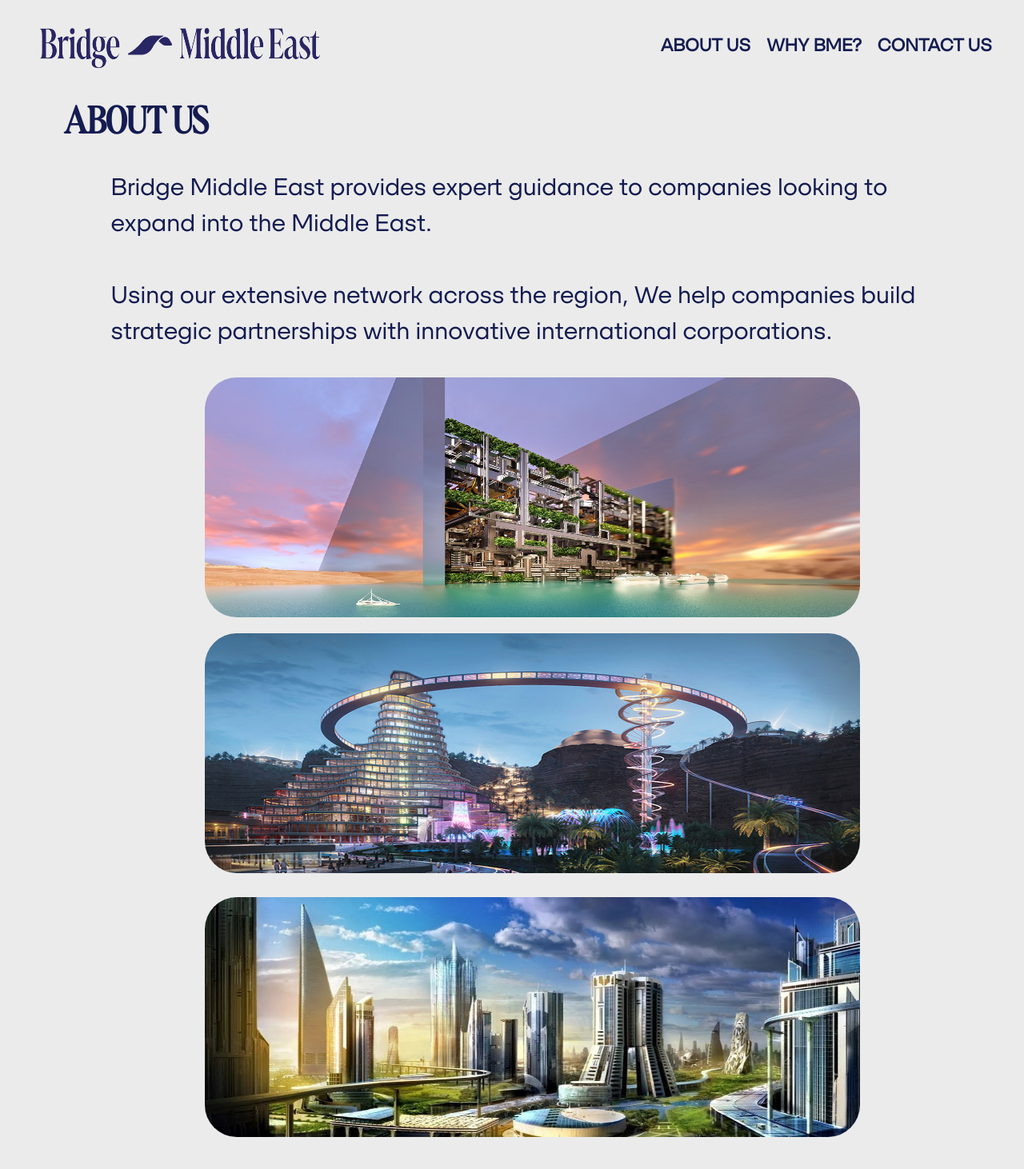
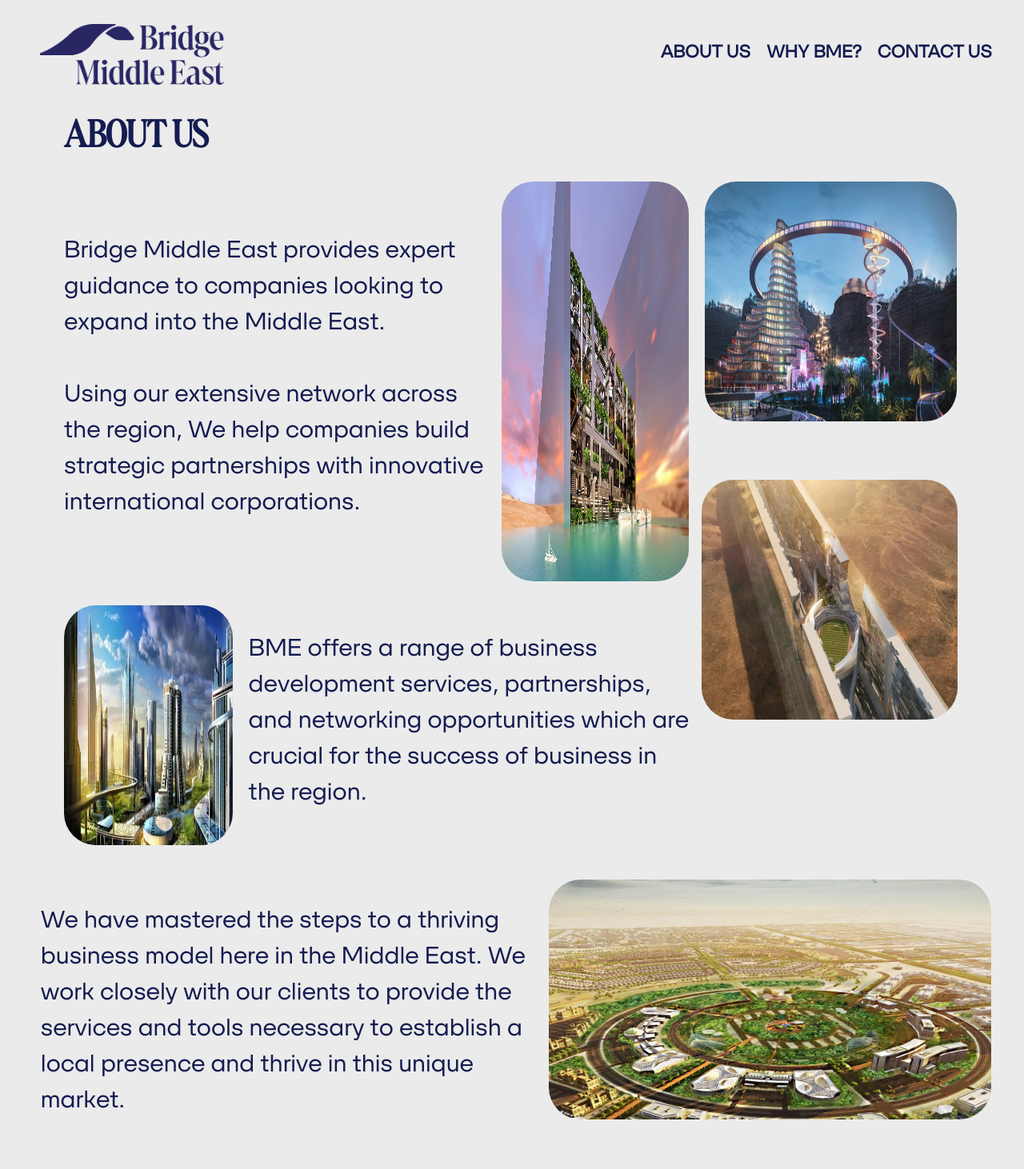
Before and after one commit to ihabawad18/BME, a React (Create React App) app: page /about-us in a window 1280 px wide. Shown: the top 1462 px of the page at 80% size. Built offline with nearby package versions, Linux system fonts and the light colour scheme.

Commit message:
making final changes

```diff
--- a/src/components/Footer.js
+++ b/src/components/Footer.js
@@ -1,5 +1,5 @@
 import React from "react";
-import Logo from "../images/white-logo-02.png";
+import Logo from "../images/white-logo-03.png";
 import { Link } from "react-router-dom";
 const Footer = () => {
   return (
--- a/src/components/Layout.js
+++ b/src/components/Layout.js
@@ -1,7 +1,7 @@
 import React from "react";
 import Navbar from "./navbar";
 import Footer from "./Footer";
-import BlueLogo from "../images/bme-logo-02.png"
+import BlueLogo from "../images/bme-logo-03.png"
 const Layout = ({ children }) => {
   return (
     <div className="boss">
--- a/src/components/navbar.css
+++ b/src/components/navbar.css
@@ -7,8 +7,8 @@
 }
 
 .nav img {
-  width: 350px;
-  height: 50px;
+  width: 230px;
+  height: 75.9px;
 }
 
 .nav-links {
@@ -62,8 +62,8 @@
   .nav img {
     margin-top: 24px;
     margin-right: 10px;
-    height: 25.4px;
-    width: 230px;
+    height: 60px;
+    width: 180px;
     margin-bottom: 20px;
   }
 
--- a/src/components/navbar.js
+++ b/src/components/navbar.js
@@ -1,5 +1,5 @@
 import React, { useState } from "react";
-import whiteLogo from "../images/white-logo-02.png";
+import whiteLogo from "../images/white-logo-03.png";
 import { Link } from "react-router-dom";
 import "./navbar.css";
 const Navbar = ({image,custom_nav,custom_burger}) => {
--- a/src/pages/About.css
+++ b/src/pages/About.css
@@ -1,4 +1,4 @@
-h2{
+h2 {
   font-size: 50px;
   font-weight: 600;
 }
@@ -19,7 +19,8 @@ h2{
 
 /* about 1,about2 */
 
-.about-section .about-1,.about-section .about-2{
+.about-section .about-1,
+.about-section .about-2 {
   display: flex;
   align-items: center;
   margin: 30px;
@@ -27,117 +28,120 @@ h2{
   flex-wrap: wrap;
 }
 
-.about-section .about-2{
+.about-section .about-2 {
   align-items: flex-start;
 }
 
 .about-section .about-1 p,
-.about-section .about-2 p{
-    width: 50%;
+.about-section .about-2 p {
+  width: 45%;
 }
 
-.about-section .about-2 p{
-    width: 52%;
+.about-section .about-2 p {
+  width: 48%;
   align-self: center;
 }
 
-.about-section .about-1 img,.about-section .about-2 img{
+.about-section .about-1 img,
+.about-section .about-2 img {
   width: 25%;
-    height:300px;
+  height: 300px;
   border-radius: 40px;
 }
 
-
-.about-section .about-1 img:nth-child(2){
+.about-section .about-1 img:nth-child(2) {
   height: 500px;
   width: 20%;
 }
 
-.about-section .about-1 img:nth-child(3){
+.about-section .about-1 img:nth-child(3) {
   align-self: flex-start;
   width: 27%;
 }
 
-
-.about-section .about-2 img:nth-child(1){
+.about-section .about-2 img:nth-child(1) {
   height: 300px;
   width: 18%;
 }
 
-.about-section .about-2 img:nth-child(3){
+.about-section .about-2 img:nth-child(3) {
   position: absolute;
   width: 25%;
-    top:600px;
-    right: 35px;
+  top: 600px;
+  right: 6.5%;
 }
 
-
-
-
-
 /*  */
-.about-container-1,.about-container-2 {
+.about-container-1,
+.about-container-2 {
   max-width: 100%;
   margin-top: 40px;
   padding-right: 40px;
   margin-bottom: 2.5%;
 }
 
-.about-second-row-p,.about-first-row-p {
+.about-second-row-p,
+.about-first-row-p {
   margin-top: 30px;
   margin-right: 20px;
   font-size: 25px;
 }
 
-.about-card2 ,.about-card1 {
+.about-card2,
+.about-card1 {
   width: 100%;
   height: 300px;
   border-radius: 20px;
   background-color: white;
 }
 
-.about-card1 img,.about-card2 img{
+.about-card1 img,
+.about-card2 img {
   width: 100%;
   height: 100%;
   border-radius: 20px;
-    object-fit:fill;
+  object-fit: fill;
 }
 
-.about-card2{
+.about-card2 {
   height: 200px;
 }
 
-.about-section .custom-container{
+.about-section .custom-container {
   /* margin-top: 5%; */
   position: relative;
   /* height: 800px; */
   overflow: hidden;
 }
 
-.about-section .custom-container img{
+.about-section .custom-container img {
   position: absolute;
   width: 110%;
   height: 450px;
   left: 342px;
-
 }
-.about-section .custom-container2{
+.about-section .custom-container2 {
   display: flex;
-    height: 450px;
+  flex-wrap: wrap;
+  height: auto;
+  justify-content: center;
   align-items: center;
+  margin-bottom: 40px;
   gap: 20px;
 }
-.about-section .custom-container2 img{
-    width: 50%;
-    position: static;
+.about-section .custom-container2 p{
+    font-size: 30px;
+  }
+.about-section .custom-container2 img {
+  width: 45%;
+  position: static !important;
   border-radius: 40px;
   height: 300px;
   margin-right: 40px;
-
 }
-.about-section .custom-container p{
+.about-section .custom-container p {
   margin-top: 40px;
-    font-size: 25px;
+  font-size: 30px;
   position: static;
   width: 50%;
   /* max-width: 50%;
@@ -145,54 +149,52 @@ h2{
   /* width: 50%; */
 }
 
-.about-section .custom-container2 h2{
+.about-section .custom-container2 h2 {
   font-size: 45px;
   margin-top: 100px;
   width: 250px;
 }
 
-.about-section .how-p{
+.about-section .how-p {
   font-size: 25px;
   margin-left: 10px;
   margin-top: 50px;
   width: 90%;
-
 }
 /* about section 3 */
 
-.about-section-3 h2{
+.about-section-3 h2 {
   text-align: center;
   margin-bottom: 40px;
   font-size: 50px;
 }
-.about-section-3 .about-flexing{
+.about-section-3 .about-flexing {
   display: flex;
   flex-wrap: wrap;
   gap: 20px;
 }
 
-.about-section-3 .about-flexing p{
+.about-section-3 .about-flexing p {
   width: 48%;
 }
-.about-section-3 .about-flexing img{
+.about-section-3 .about-flexing img {
   width: 48%;
   margin-right: 10px;
 }
 
-
 /* founders */
 
-.founders-section{
+.founders-section {
   margin-top: 60px;
   margin-bottom: 70px;
 }
 
-.founders-section h2{
+.founders-section h2 {
   text-align: center;
   margin-left: 0px;
 }
 
-.founders-cards{
+.founders-cards {
   display: flex;
   flex-wrap: wrap;
   justify-content: center;
@@ -200,7 +202,7 @@ h2{
   gap: 50px;
 }
 
-.founder-card{
+.founder-card {
   height: 500px;
   width: 300px;
   padding: 16px;
@@ -208,57 +210,61 @@ h2{
   border-radius: 20px;
 }
 
-.founder-card .founder-card-image{
+.founder-card .founder-card-image {
   height: 44%;
   display: flex;
   justify-content: center;
 }
 
-.founder-card .founder-card-image img{
+.founder-card .founder-card-image img {
   /* width: 100%; */
   height: 200px;
   width: 300px;
 }
 
-.founder-card h3{
+.founder-card h3 {
   max-width: 90%;
   font-size: 19px;
   font-weight: 600;
   font-family: "MARLIDE_DISPLAY_DEMIBOLD";
 }
 
-.founder-card h4{
+.founder-card h4 {
   font-size: 16px;
   font-weight: 500;
 }
 
-.founder-card p{
+.founder-card p {
   font-size: 13px;
 }
 
 /* Responsiveness */
 
-@media only screen and (max-width:1442px) {
-
-    .about-section .about-1,.about-section .about-2{
+@media only screen and (max-width: 1200px) {
+  .about-section .about-1,
+  .about-section .about-2 {
     flex-direction: column;
     justify-content: center;
     align-items: center;
   }
-.about-section .about-2 img:nth-child(3){
+  .about-section .custom-container p {
+    text-align: center;
+    width: 90%;
+  }
+  .about-section .about-2 img:nth-child(3) {
     display: none;
   }
 
-.about-section .about-2{
+  .about-section .about-2 {
     align-items: flex-start;
   }
 
   .about-section .about-1 p,
-.about-section .about-2 p{
+  .about-section .about-2 p {
     width: 90%;
   }
 
-.about-section .about-2 p{
+  .about-section .about-2 p {
     width: 90%;
     margin-top: 20px;
     align-self: center;
@@ -270,85 +276,83 @@ h2{
     border-radius: 40px;
 } */
 
-
-.about-section .about-1 img:nth-child(2){
+  .about-section .about-1 img:nth-child(2) {
     height: 300px;
     width: 70%;
   }
 
-.about-section .about-1 img:nth-child(3){
+  .about-section .about-1 img:nth-child(3) {
     height: 300px;
     align-self: center;
     width: 70%;
   }
 
-
-.about-section .about-2 img:nth-child(1){
+  .about-section .about-2 img:nth-child(1) {
     height: 300px;
     width: 70%;
     align-self: center;
   }
-
 }
 
-@media only screen and (min-width:1000px) and (max-width:1200px) {
-
-    .about-section h2{
+@media only screen and (min-width: 1000px) and (max-width: 1200px) {
+  .about-section h2 {
     font-size: 33px;
   }
 
-    .about-section .custom-container img{
+  .about-section .custom-container img {
     position: absolute;
     /* width: 110%; */
     height: 450px;
     left: 260px;
-
   }
 
-    .about-section .custom-container2 h2{
+  .about-section .custom-container2 h2 {
     font-size: 33px;
     margin-top: 50px;
     width: 250px;
   }
 
-    .about-header{
+  .about-header {
     font-size: 33px;
     margin-left: 0px;
   }
-    .founders-section h2{
+  .founders-section h2 {
     text-align: center;
     margin-left: 0px;
   }
 }
 
-@media only screen and (min-width: 800px) and (max-width:1000px) {
-    .about-section h2{
+@media only screen and (min-width: 800px) and (max-width: 1000px) {
+  .about-section h2 {
     font-size: 30px;
   }
 
-    .about-second-row-p,.about-first-row-p , .about-section .custom-container p, .about-section .how-p{
+  .about-second-row-p,
+  .about-first-row-p,
+  .about-section .custom-container p,
+  .about-section .how-p {
     font-size: 21px;
   }
 
-    .about-section .custom-container img{
+  .about-section .custom-container img {
     position: absolute;
     /* width: 110%; */
     height: 450px;
     left: 217px;
-
   }
 
-    .about-second-row-p, .about-first-row-p{
+  .about-second-row-p,
+  .about-first-row-p {
     margin-top: 0;
   }
 
-    .about-section .custom-container2 h2{
+  .about-section .custom-container2 h2 {
     font-size: 32px;
     margin-top: 50px;
     width: 250px;
   }
 
-    .about-header{
+  .about-header {
     font-size: 32px;
     margin-left: 0px;
   }
@@ -356,51 +360,56 @@ h2{
   .founder-card p {
     font-size: 13px;
   }
-    .founders-section h2{
+  .founders-section h2 {
     text-align: center;
     margin-left: 0px;
   }
 }
 
-@media only screen and (max-width:800px) {
-    .about-section h2{
+@media only screen and (max-width: 800px) {
+  .about-section h2 {
     font-size: 25px;
   }
-    .about-section .col-6,.col-12{
+  .about-section .col-6,
+  .col-12 {
     margin-bottom: 20px;
   }
-    .about-second-row-p,.about-first-row-p , .about-section .custom-container p, .about-section .how-p{
+  .about-second-row-p,
+  .about-first-row-p,
+  .about-section .custom-container p,
+  .about-section .how-p {
     font-size: 20px;
   }
 
-    .about-section .custom-container img{
+  .about-section .custom-container img {
     position: absolute;
     width: 100%;
     height: 450px;
     left: 32%;
-
   }
-    .about-section h1,.about-section h2{
+  .about-section h1,
+  .about-section h2 {
     text-align: center;
     margin-left: 0px !important;
   }
   .about-section .about-1 p,
-.about-section .about-2 p{
+  .about-section .about-2 p {
     font-size: 20px;
     text-align: center;
   }
 
-    .about-second-row-p, .about-first-row-p{
+  .about-second-row-p,
+  .about-first-row-p {
     margin-top: 0;
   }
 
-    .about-section .custom-container2 h2{
+  .about-section .custom-container2 h2 {
     font-size: 25px;
     margin-top: 50px;
     width: 200px;
   }
 
-    .about-header{
+  .about-header {
     font-size: 25px;
     margin-left: 0px;
   }
@@ -408,40 +417,40 @@ h2{
   .founder-card p {
     font-size: 13px;
   }
-    .founders-section h2{
+  .founders-section h2 {
     text-align: center;
     margin-left: 0px;
   }
 }
 
-@media only screen and (min-width:0px) and (max-width:580px) {
-    .about-section{
+@media only screen and (min-width: 0px) and (max-width: 580px) {
+  .about-section {
     margin-left: 0px;
   }
 
-    .about-section h2{
+  .about-section h2 {
     margin-left: 40px;
     font-size: 40px !important;
   }
 
-    .about-section-3 .about-flexing p{
+  .about-section-3 .about-flexing p {
     width: 90%;
     margin: auto;
     font-size: 20px;
     text-align: center;
-
   }
-    .about-section-3 .about-flexing img{
+  .about-section-3 .about-flexing img {
     width: 70%;
     border-radius: 30px;
     margin: auto;
   }
 
-    .about-section .about-header{
+  .about-section .about-header {
     font-size: 30px;
     margin-left: 50px;
   }
-    .about-section .col-6,.about-section .col-12{
+  .about-section .col-6,
+  .about-section .col-12 {
     margin-bottom: 20px;
     margin-top: 10px;
     padding-left: 0px;
@@ -449,15 +458,15 @@ h2{
     width: 70%;
     margin-left: 35px;
   }
-    .about-section .about-container-1{
+  .about-section .about-container-1 {
     margin-left: 30px;
     padding-left: 0px;
     padding-right: 0px;
   }
-    .about-section .about-container-1 .row{
+  .about-section .about-container-1 .row {
     flex-wrap: wrap;
   }
-    .about-section .about-container-2{
+  .about-section .about-container-2 {
     /* margin-left: 0px !important; */
     padding-left: 0px;
     padding-right: 0px;
@@ -465,75 +474,78 @@ h2{
     flex-wrap: wrap;
   }
 
-    .about-section .about-container-2 .about-card2{
+  .about-section .about-container-2 .about-card2 {
     height: 300px;
   }
 
-    .about-second-row-p,.about-first-row-p , .about-section .custom-container p, .about-section .how-p{
+  .about-second-row-p,
+  .about-first-row-p,
+  .about-section .custom-container p,
+  .about-section .how-p {
     font-size: 16px;
     margin-right: 0px;
   }
-    .about-section .custom-container p{
+  .about-section .custom-container p {
     margin-top: 200px;
     max-width: 90%;
   }
 
-    .about-section .how-p{
+  .about-section .how-p {
     margin-left: 55px;
     width: 70%;
   }
-    .about-section .custom-container img{
+  .about-section .custom-container img {
     top: 0px;
     left: 0px;
     width: 130%;
     height: 180px;
-
   }
-    .about-section .custom-container{
+  .about-section .custom-container {
     margin-bottom: 0px;
     margin-top: 0px;
   }
-    .about-section .custom-container2{
+  .about-section .custom-container2 {
     height: auto;
     display: none;
   }
 
-    .section-home-4 .why-outer{
+  .section-home-4 .why-outer {
     width: 50% !important;
     margin: auto;
   }
-    .section-home-4 .why-outer .why-content{
+  .section-home-4 .why-outer .why-content {
     margin-bottom: 40px;
     height: auto !important;
   }
-    .section-home-4 .why-outer .why-content img{
+  .section-home-4 .why-outer .why-content img {
     width: 40px;
     height: 40px;
   }
-    .section-home-4 .why-outer .why-content .left-contain h3{
+  .section-home-4 .why-outer .why-content .left-contain h3 {
     font-size: 30px;
   }
 
-    .about-section .about-container-2{
+  .about-section .about-container-2 {
     margin-bottom: 0px;
     margin-left: 30px;
   }
 
-    .about-section .how-p{
+  .about-section .how-p {
     margin-top: 0px;
   }
 
-    .about-second-row-p, .about-first-row-p{
+  .about-second-row-p,
+  .about-first-row-p {
     margin-top: 0;
   }
 
-    .about-section .custom-container2 h2{
+  .about-section .custom-container2 h2 {
     font-size: 25px;
     margin-top: 50px;
     width: 200px;
   }
 
-    .section-home-4 h2{
+  .section-home-4 h2 {
     font-size: 40px;
   }
 
@@ -541,17 +553,16 @@ h2{
         font-size: 25px;
     } */
 
-    .founders-section h2{
+  .founders-section h2 {
     font-size: 30px;
   }
 
-
-    .founders-cards{
+  .founders-cards {
     justify-content: center;
     margin-left: 0px;
   }
 
-    .founder-card{
+  .founder-card {
     width: 260px;
     height: 480px;
     /* margin-left: 4%; */
@@ -561,19 +572,18 @@ h2{
     height: 32%;
   }
 
-    .founder-card .founder-card-image img{
+  .founder-card .founder-card-image img {
     width: 250px;
-        height: 150px ;
+    height: 150px;
 
     margin: auto;
   }
-
 
   .founder-card p {
     font-size: 12px;
   }
 
-    .founders-section h2{
+  .founders-section h2 {
     text-align: center;
     margin-left: 0px;
   }
```
Also changed, not shown: src/components/common.css (+7 -6 lines), src/pages/Home.css (+13 -2 lines), src/pages/Home.js (+5 -2 lines), src/pages/WhyBME.css (+12 -3 lines), src/images/BME PHOTOS/new-murabba-riyadh.jpg (added). Lines whose indentation alone changed are shown as unchanged.
